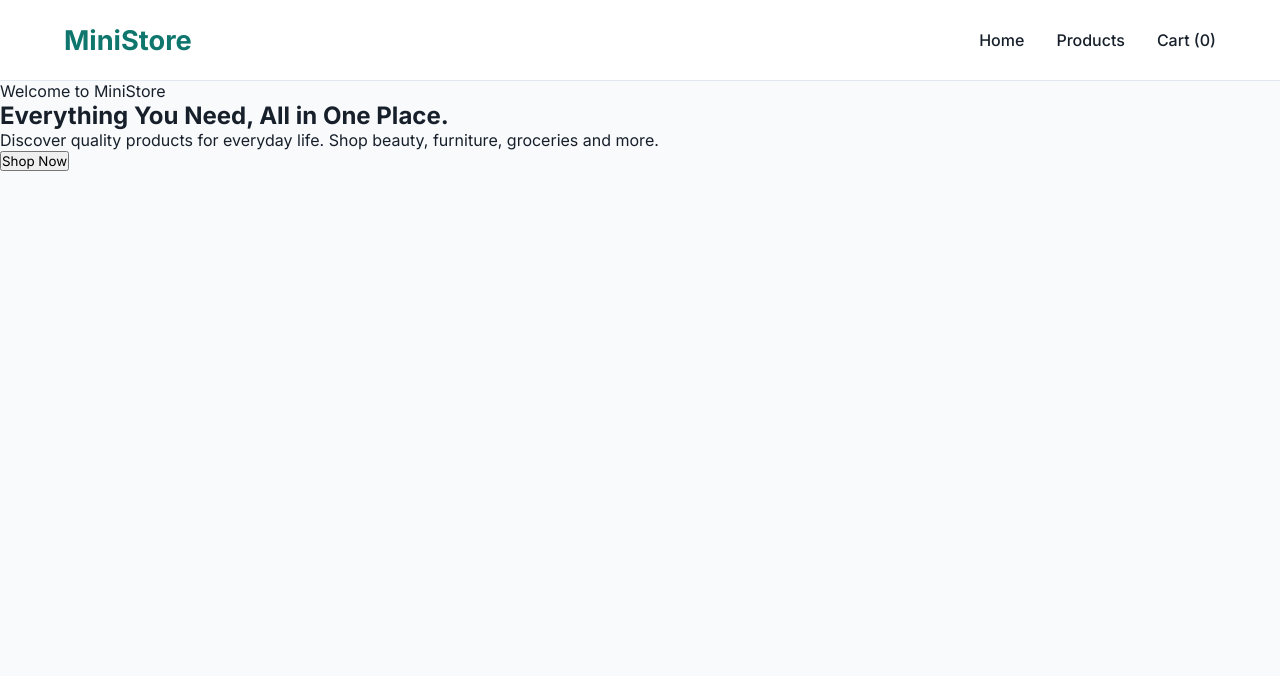
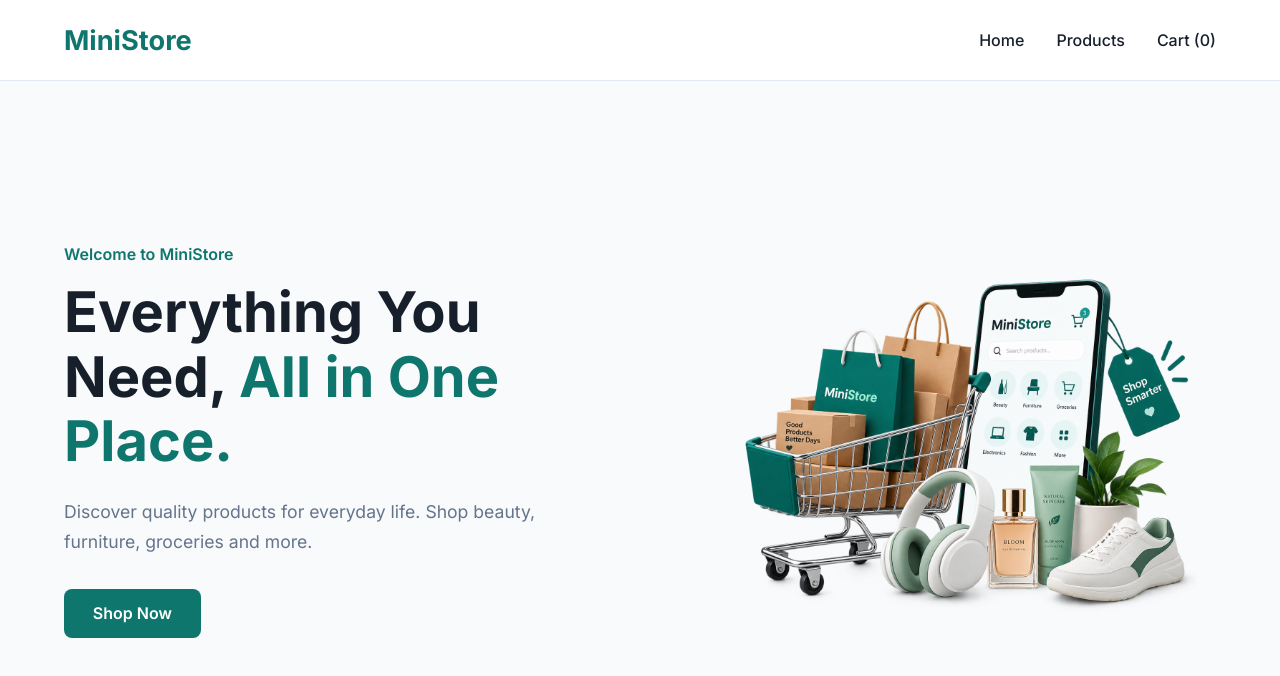
Before and after one commit to ManyataDhakal/mini-product-store, a React (Create React App) app: page / in a window 1280 px wide. Shown: the top 676 px of the page. Built offline with nearby package versions, Linux system fonts and the light colour scheme.

Commit message:
Style home hero section

```diff
--- a/src/App.css
+++ b/src/App.css
@@ -70,3 +70,78 @@ body {
 .nav-links a:hover {
   color: var(--primary);
 }
+
+/* HOME STYLING */
+
+.hero {
+  min-height: calc(100vh - 80px);
+  display: flex;
+  align-items: center;
+}
+
+.hero-container {
+  width: 90%;
+  max-width: 1200px;
+  margin: auto;
+  display: flex;
+  align-items: center;
+  justify-content: space-between;
+  gap: 3rem;
+}
+
+.hero-content {
+  flex: 1;
+}
+
+.hero-image {
+  flex: 1;
+}
+
+.hero-image img {
+  width: 100%;
+  max-width: 550px;
+  margin: auto;
+  display: block;
+}
+
+.hero-label {
+  color: var(--primary);
+  font-size: 1rem;
+  font-weight: 600;
+  margin-bottom: 1rem;
+}
+
+.hero-content h1{
+  max-width: 750px;
+  font-size: 3.5rem;
+  line-height: 1.15;
+  margin-bottom: 1.5rem;
+}
+
+.hero-content h1 span {
+  color: var(--primary);
+}
+
+.hero-description {
+  max-width: 650px;
+  color: var(--gray);
+  font-size: 1.1rem;
+  line-height: 1.7;
+  margin-bottom: 2rem;
+}
+
+.shop-btn {
+  background: var(--primary);
+  color: var(--white);
+  border: none;
+  padding: 0.9rem 1.8rem;
+  border-radius: 0.5rem;
+  font-size: 1rem;
+  font-weight: 600;
+  cursor: pointer;
+  transition: 0.3s ease;
+}
+
+.shop-btn:hover {
+  background: var(--primary-dark);
+}
--- a/src/components/Home.js
+++ b/src/components/Home.js
@@ -1,27 +1,35 @@
-import { useNavigate } from 'react-router-dom';
-function Home(){
-
+import { useNavigate } from "react-router-dom";
+import heroImage from '../assests/mini-store-hero-image.png';
+function Home() {
   const navigate = useNavigate();
 
-    return(
+  return (
     <main>
       <section className="hero">
+        <div className="hero-container">
           <div className="hero-content">
-                    <p>Welcome to MiniStore</p>
+            <p className="hero-label">Welcome to MiniStore</p>
 
-                    <h1>Everything You Need,
-                        All in One Place.
+            <h1>
+              Everything You Need, <span>All in One Place.</span>
             </h1>
 
-                    <p>
-                        Discover quality products for everyday life.
-                        Shop beauty, furniture, groceries and more.
+            <p className="hero-description">
+              Discover quality products for everyday life. Shop beauty,
+              furniture, groceries and more.
             </p>
 
-                    <button onClick={() => navigate("/products")}>Shop Now</button>
+            <button className="shop-btn" onClick={() => navigate("/products")}>
+              Shop Now
+            </button>
+          </div>
+
+          <div className="hero-image">
+            <img src={heroImage} alt="MiniStore shopping products" />
+          </div>
         </div>
       </section>
     </main>
-    )
+  );
 }
 export default Home;
```
Also changed, not shown: src/assests/mini-store-hero-image.png (added). Lines whose indentation alone changed are shown as unchanged.
